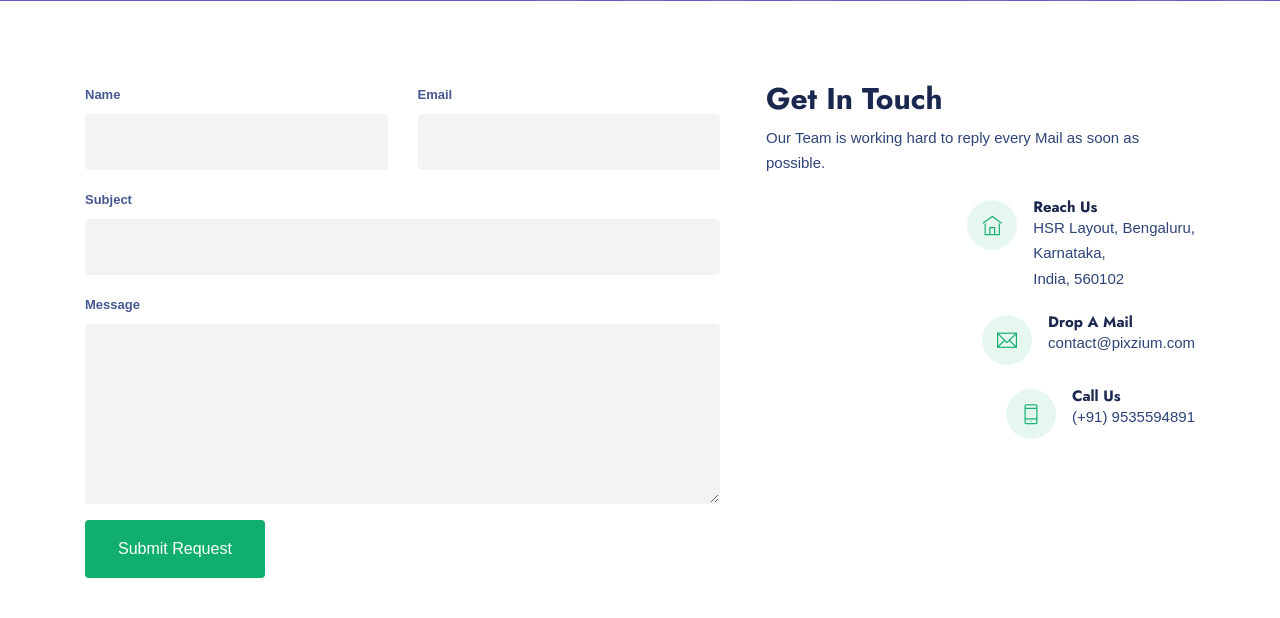
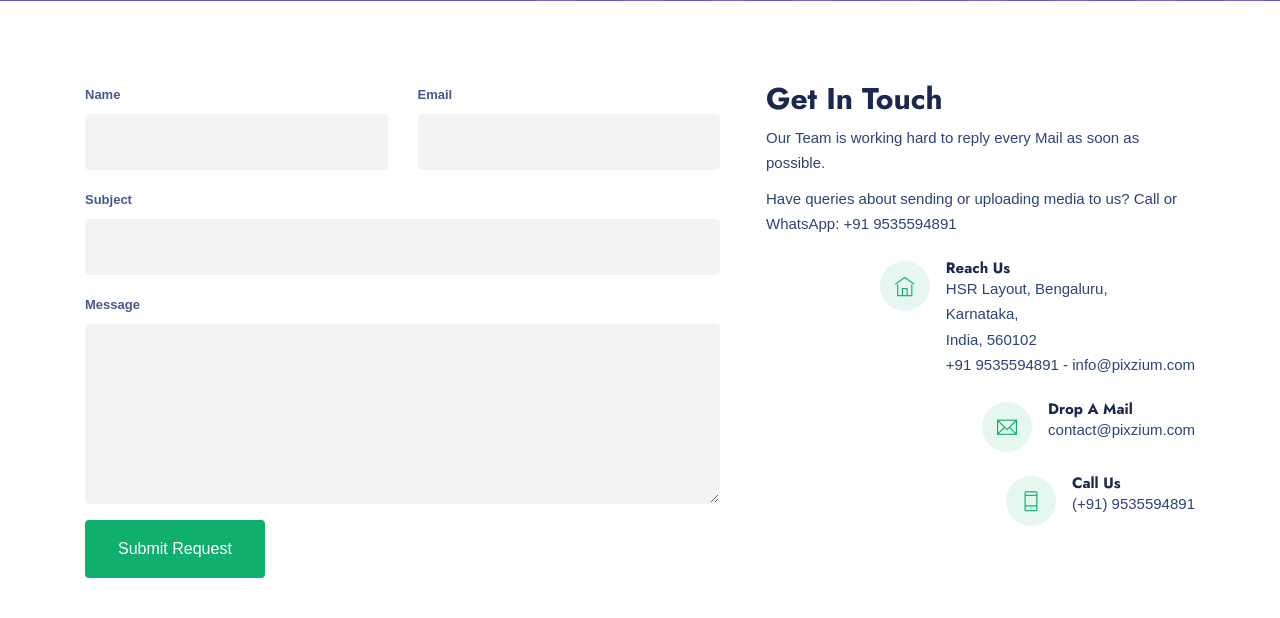
Before and after one commit to wittymindstech/pixzium, a Django app: page /contact/ in a window 1280 px wide. Shown: the part 271-889 px from the top of the page. Run offline with Django 3.2, Linux system fonts and the light colour scheme; parts of the project's set-up code (start-up, migrations or seed data) failed here and were passed over; some libraries are stand-ins or nearby versions; some web fonts are replaced.

Commit message:
Update contact.html

```diff
--- a/templates/contact.html
+++ b/templates/contact.html
@@ -86,6 +86,8 @@
 
 						<h2>Get In Touch</h2>
 						<p>Our Team is working hard to reply every Mail as soon as possible. </p>
+				                <p>Have queries about sending or uploading media to us? Call or WhatsApp: +91 9535594891</p>
+
 
 						<div class="cn-info-detail">
 							<div class="cn-info-icon">
@@ -94,6 +96,7 @@
 							<div class="cn-info-content">
 								<h4 class="cn-info-title">Reach Us</h4>
 								HSR Layout, Bengaluru,<br>Karnataka,<br>India, 560102
+								<br> +91 9535594891 - info@pixzium.com
 							</div>
 						</div>
 
```
